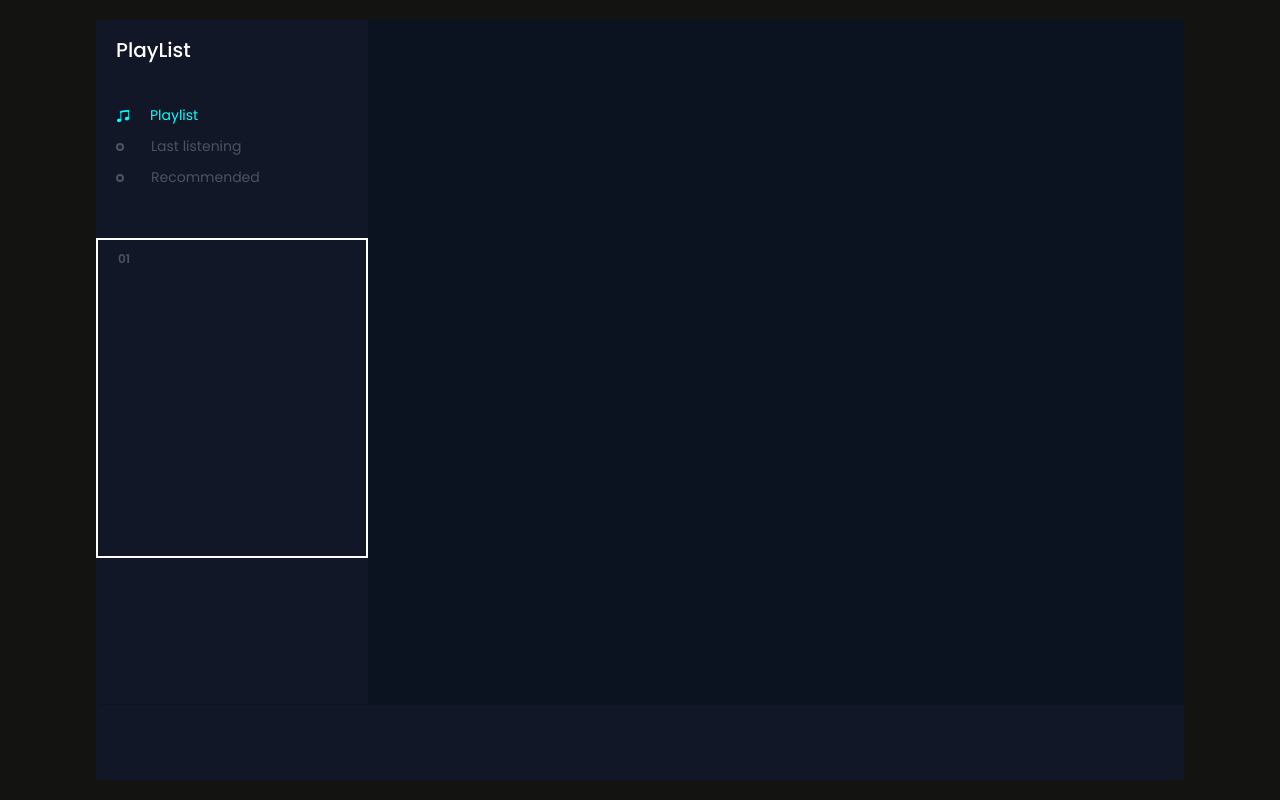
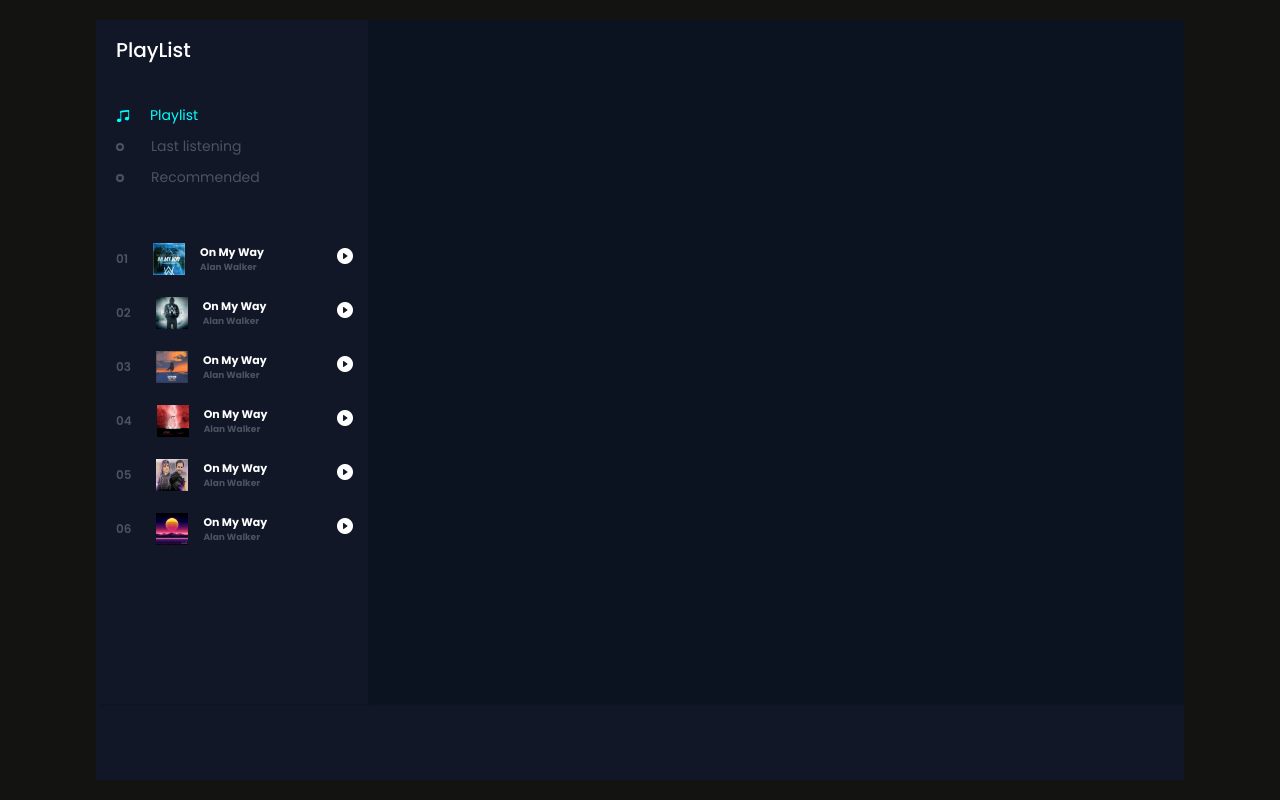
Before and after one commit to DangThienVu-26/SpotifyClone, a plain HTML site: page index.html in a window 1280 px wide. Drawn offline with nearby package versions, Linux system fonts and the light colour scheme.

Commit message:
update UI

```diff
--- a/index.html
+++ b/index.html
@@ -1,12 +1,14 @@
 <!DOCTYPE html>
 <html lang="en">
-
   <head>
-    <meta charset="UTF-8">
-    <meta http-equiv="X-UA-Compatible" content="IE=edge">
-    <meta name="viewport" content="width=device-width, initial-scale=1.0">
-    <link rel="stylesheet" href="style.css">
-    <link rel="stylesheet" href="https://cdn.jsdelivr.net/npm/bootstrap-icons@1.10.5/font/bootstrap-icons.css">
+    <meta charset="UTF-8" />
+    <meta http-equiv="X-UA-Compatible" content="IE=edge" />
+    <meta name="viewport" content="width=device-width, initial-scale=1.0" />
+    <link rel="stylesheet" href="style.css" />
+    <link
+      rel="stylesheet"
+      href="https://cdn.jsdelivr.net/npm/bootstrap-icons@1.10.5/font/bootstrap-icons.css"
+    />
     <title>Music App</title>
   </head>
 
@@ -15,13 +17,70 @@
       <div class="menu_side">
         <h1>PlayList</h1>
         <div class="playlist">
-                <h4 class="active"><span></span><i class="bi bi-music-note-beamed"></i>Playlist</h4>
-                <h4><span></span><i class="bi bi-music-note-beamed"></i>Last listening</h4>
-                <h4><span></span><i class="bi bi-music-note-beamed"></i>Recommended</h4>
+          <h4 class="active">
+            <span></span><i class="bi bi-music-note-beamed"></i>Playlist
+          </h4>
+          <h4>
+            <span></span><i class="bi bi-music-note-beamed"></i>Last listening
+          </h4>
+          <h4>
+            <span></span><i class="bi bi-music-note-beamed"></i>Recommended
+          </h4>
         </div>
         <div class="menu_song">
           <li class="songItem">
             <span>01</span>
+            <img src="img/1.jpg" alt="Alan Walker" />
+            <h5>
+              On My Way
+              <div class="subTitle">Alan Walker</div>
+              <i class="bi playListPlay bi-play-circle-fill" id="1"></i>
+            </h5>
+          </li>
+          <li class="songItem">
+            <span>02</span>
+            <img src="img/2.jpg" alt="Alan Walker" />
+            <h5>
+              On My Way
+              <div class="subTitle">Alan Walker</div>
+              <i class="bi playListPlay bi-play-circle-fill" id="2"></i>
+            </h5>
+          </li>
+          <li class="songItem">
+            <span>03</span>
+            <img src="img/3.jpg" alt="Alan Walker" />
+            <h5>
+              On My Way
+              <div class="subTitle">Alan Walker</div>
+              <i class="bi playListPlay bi-play-circle-fill" id="3"></i>
+            </h5>
+          </li>
+          <li class="songItem">
+            <span>04</span>
+            <img src="img/4.jpg" alt="Alan Walker" />
+            <h5>
+              On My Way
+              <div class="subTitle">Alan Walker</div>
+              <i class="bi playListPlay bi-play-circle-fill" id="4"></i>
+            </h5>
+          </li>
+          <li class="songItem">
+            <span>05</span>
+            <img src="img/5.jpg" alt="Alan Walker" />
+            <h5>
+              On My Way
+              <div class="subTitle">Alan Walker</div>
+              <i class="bi playListPlay bi-play-circle-fill" id="5"></i>
+            </h5>
+          </li>
+          <li class="songItem">
+            <span>06</span>
+            <img src="img/6.jpg" alt="Alan Walker" />
+            <h5>
+              On My Way
+              <div class="subTitle">Alan Walker</div>
+              <i class="bi playListPlay bi-play-circle-fill" id="6"></i>
+            </h5>
           </li>
         </div>
       </div>
--- a/style.css
+++ b/style.css
@@ -1,5 +1,5 @@
 /* Google Font 'Poppins'  */
-@import url('https://fonts.googleapis.com/css2?family=Poppins:wght@100;200;300;400;500;600;700;800;900&display=swap');
+@import url("https://fonts.googleapis.com/css2?family=Poppins:wght@100;200;300;400;500;600;700;800;900&display=swap");
 * {
   padding: 0%;
   margin: 0%;
@@ -10,7 +10,7 @@ body {
   width: 100%;
   height: 100vh;
   background-color: #131312;
-    font-family: 'Poppins' , sans-serif;
+  font-family: "Poppins", sans-serif;
   display: flex;
   align-items: center;
   justify-content: center;
@@ -25,7 +25,8 @@ header {
   overflow: hidden;
 }
 
-header .menu_side, .song_side {
+header .menu_side,
+.song_side {
   position: relative;
   width: 25%;
   height: 90%;
@@ -54,7 +55,7 @@ header .menu_side h1 {
 }
 
 header .menu_side .playlist {
-    margin:  40px 0px 0px 20px;
+  margin: 40px 0px 0px 20px;
 }
 
 header .menu_side .playlist h4 {
@@ -65,57 +66,83 @@ header .menu_side .playlist h4 {
   cursor: pointer;
   display: flex;
   align-items: center;
-    transition: .3s linear;
+  transition: 0.3s linear;
 }
 header .menu_side .playlist h4:hover {
   color: #fff;
 }
-header .menu_side .playlist h4 span{
+header .menu_side .playlist h4 span {
   position: relative;
   margin-right: 35px;
 }
-header .menu_side .playlist h4 span::before{
-    content: '';
+header .menu_side .playlist h4 span::before {
+  content: "";
   position: absolute;
   width: 4px;
   height: 4px;
   border: 2px solid #4c5262;
   border-radius: 50%;
   top: -4px;
-    transition: .3s linear;
+  transition: 0.3s linear;
 }
-header .menu_side .playlist h4:hover span::before{
+header .menu_side .playlist h4:hover span::before {
   /* border: 2px solid #fff; */
   border: 2px solid #fff;
 }
-header .menu_side .playlist h4 .bi{
+header .menu_side .playlist h4 .bi {
   display: none;
 }
 
-header .menu_side .playlist .active{
+header .menu_side .playlist .active {
   color: cyan;
 }
-header .menu_side .playlist .active span{
+header .menu_side .playlist .active span {
   display: none;
 }
-header .menu_side .playlist .active  .bi{
+header .menu_side .playlist .active .bi {
   display: flex;
   margin-right: 20px;
 }
-header .menu_side .menu_song{
+header .menu_side .menu_song {
   width: 100%;
   height: 320px;
-    border: 2px solid #fff;
+  /* border: 2px solid #fff; */
   margin-top: 40px;
 }
-header .menu_side .menu_song li{
+header .menu_side .menu_song li {
+  position: relative;
   list-style-type: none;
   padding: 5px 0px 5px 20px;
-
+  margin-bottom: 12px;
+  display: flex;
+  align-items: center;
+  cursor: pointer;
 }
-header .menu_side .menu_song li span{
+header .menu_side .menu_song li:hover {
+  background: rgb(105, 105, 107);
+  transition: 0.3s linear;
+}
+header .menu_side .menu_song li span {
   font-size: 12px;
   font-weight: 600;
   color: #4c5262;
-
 }
+header .menu_side .menu_song li img {
+  width: 32px;
+  height: 32px;
+  margin-left: 25px;
+}
+header .menu_side .menu_song li h5 {
+  font-size: 11px;
+  margin-left: 15px;
+}
+header .menu_side .menu_song li h5 .subTitle {
+  font-size: 9px;
+  color: #4c5262;
+}
+header .menu_side .menu_song li h5 .bi {
+  position: absolute;
+  right: 15px;
+  top: 6px;
+  font-size: 16px;
+}
```
Lines whose indentation alone changed are shown as unchanged.
